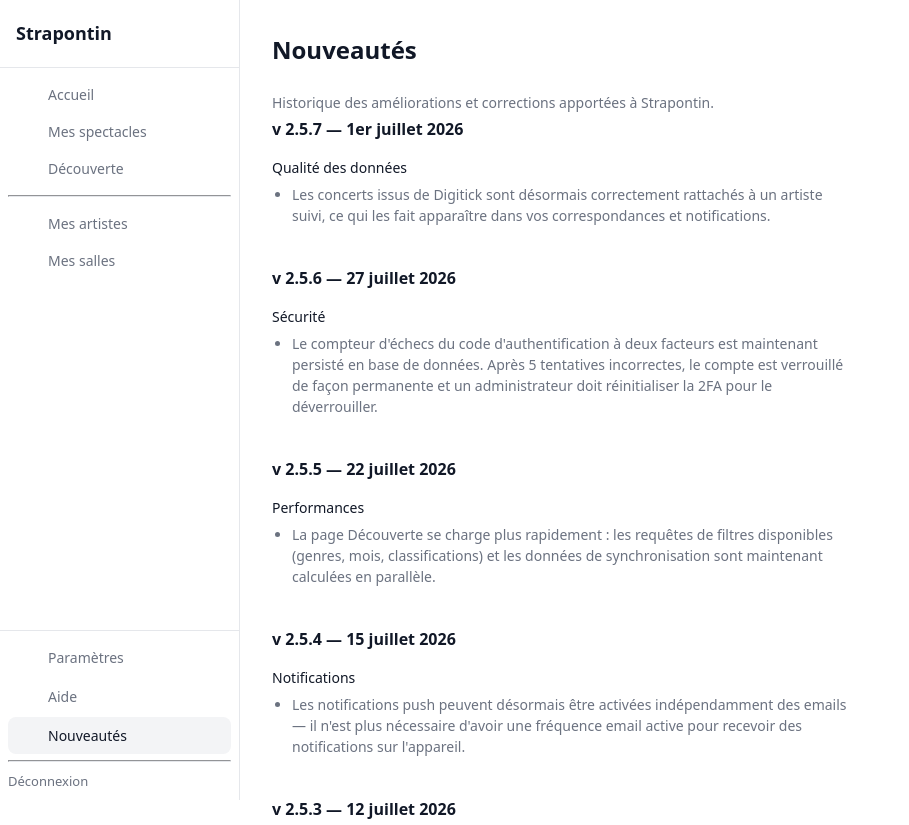
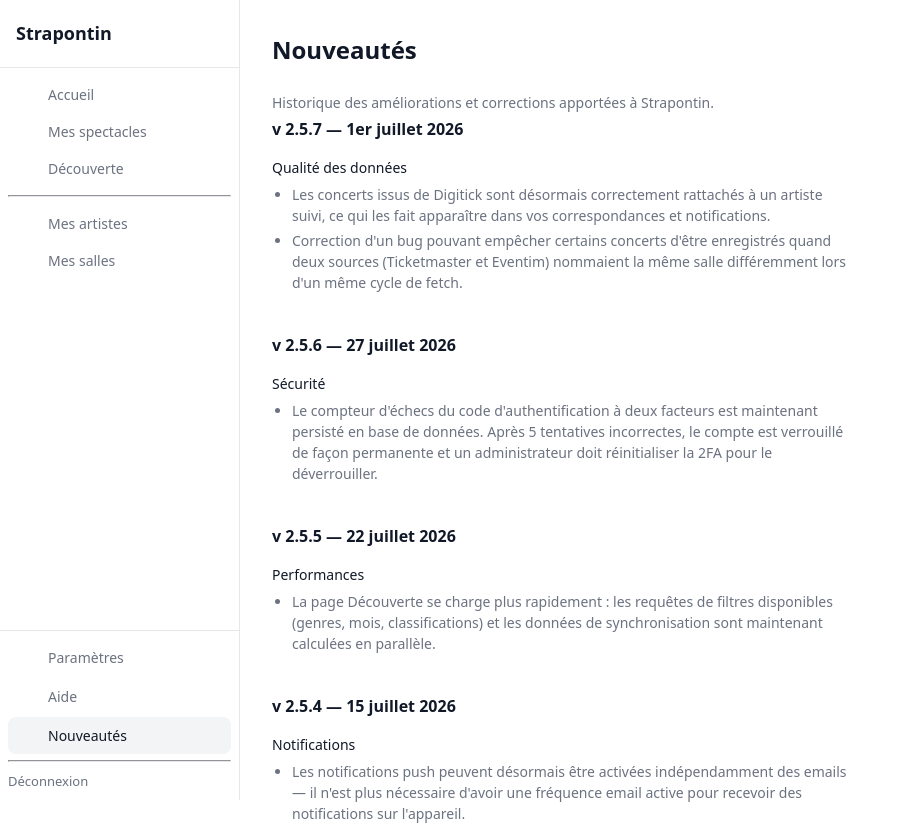
Before and after one commit to Sietch-Tabr/strapontin, a Vue app in the folder front/: page /changelog in a window 1280 px wide. Shown: the top 825 px of the page, without its empty margins (0-909 px from the left). Built offline with nearby package versions, Linux system fonts and the light colour scheme; no server answers.

Commit message:
docs: changelog v2.5.7 — ajout correction bug déduplication multi-sources (#759)

```diff
--- a/front/src/pages/ChangelogPage.vue
+++ b/front/src/pages/ChangelogPage.vue
@@ -14,6 +14,7 @@
             <p class="changelog-categorie">Qualité des données</p>
             <ul>
               <li>Les concerts issus de Digitick sont désormais correctement rattachés à un artiste suivi, ce qui les fait apparaître dans vos correspondances et notifications.</li>
+              <li>Correction d'un bug pouvant empêcher certains concerts d'être enregistrés quand deux sources (Ticketmaster et Eventim) nommaient la même salle différemment lors d'un même cycle de fetch.</li>
             </ul>
           </div>
         </div>
```
